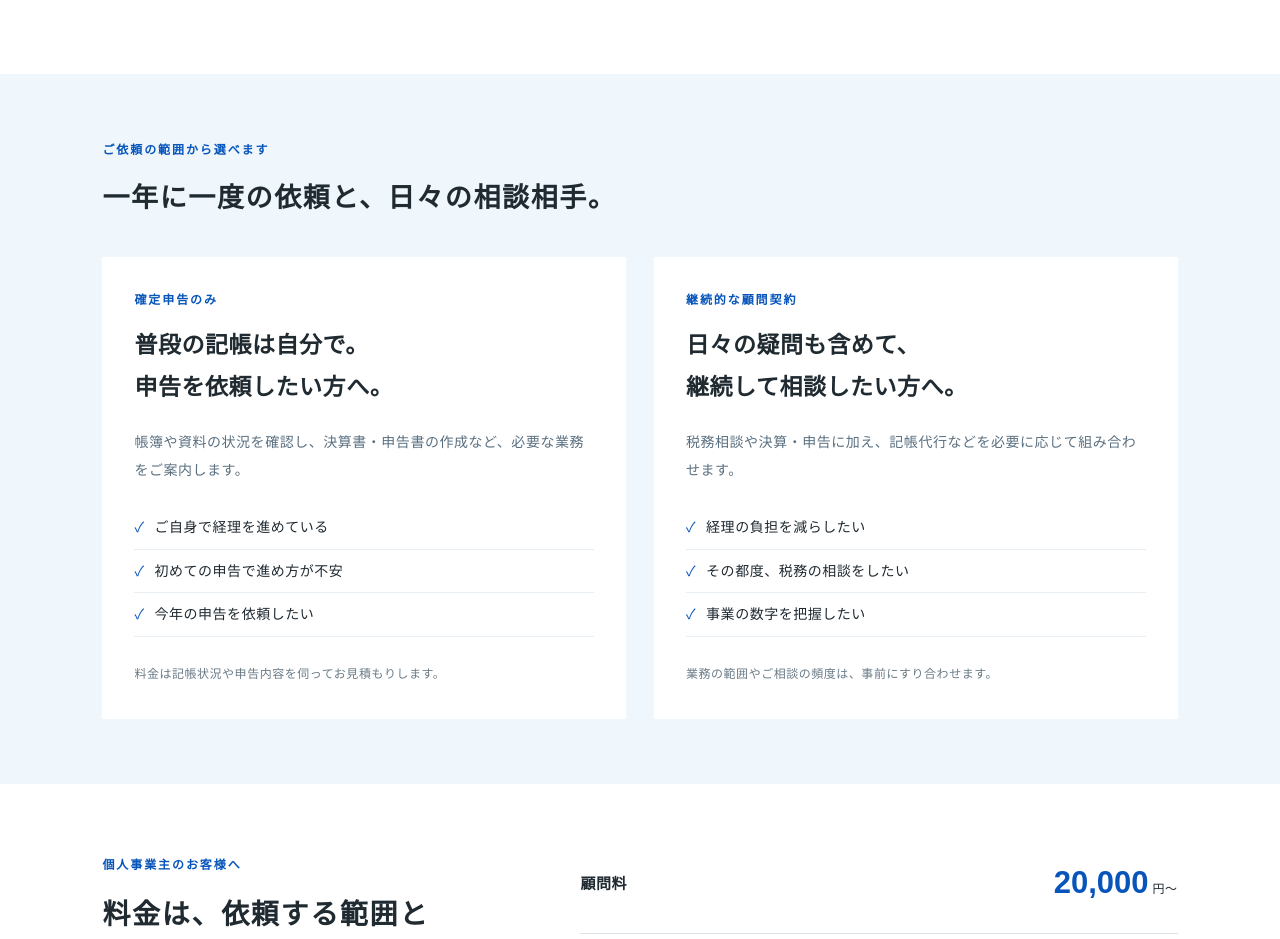
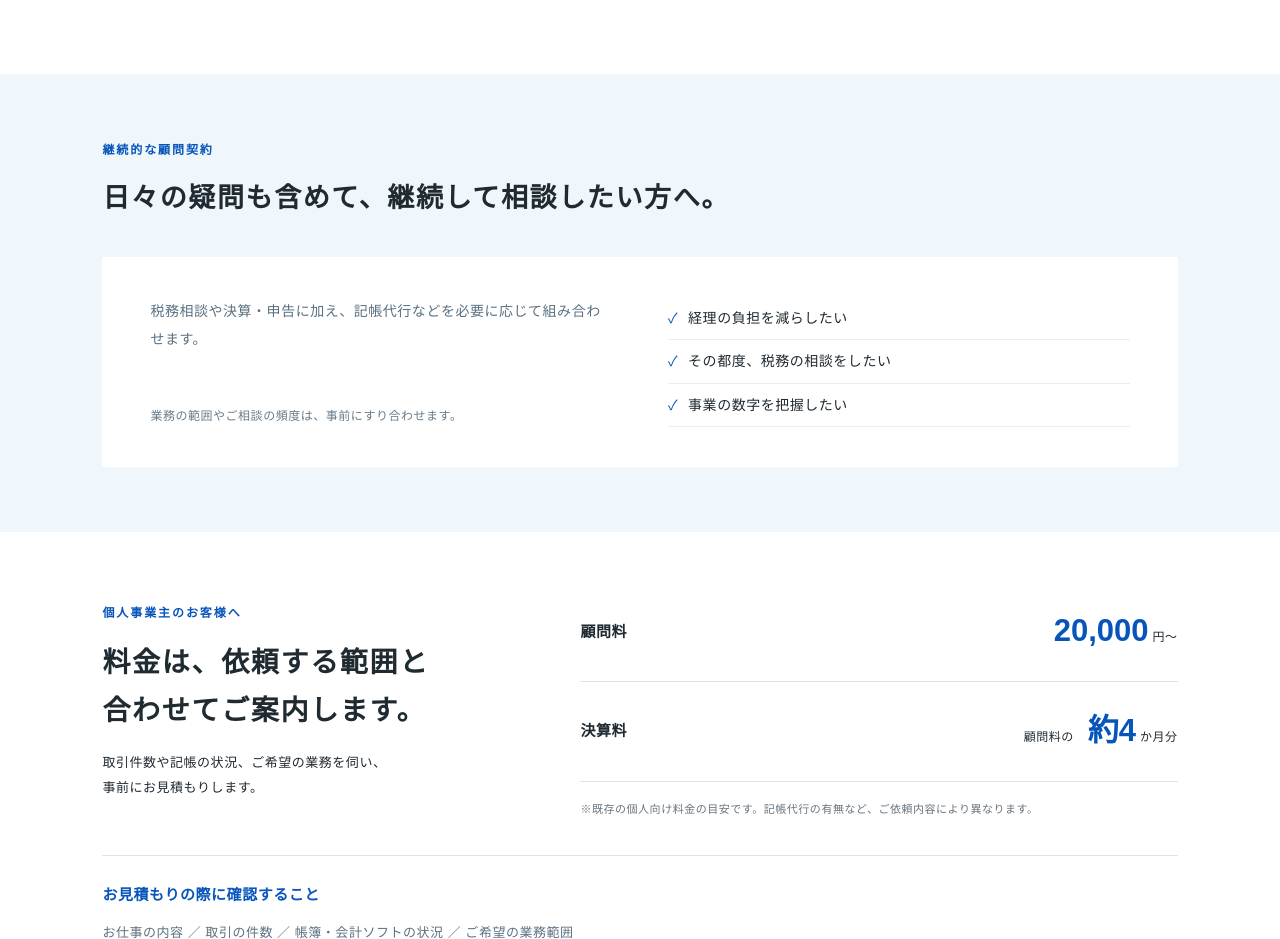
Before and after one commit to kkawashita-lab/yokoshima-tax-HP, a plain HTML site: page freelance/index.html in a window 1280 px wide. Shown: the part 3060-3999 px from the top of the page. Drawn offline with Linux system fonts and the light colour scheme.

Commit message:
個人事業主ページの依頼範囲を継続的な顧問契約のみに絞る
「確定申告のみ」の選択肢を削除し、見出しを顧問契約の内容に差し替え。カード1枚でも間延びしないよう、PCではカード内を2列にする。

Co-Authored-By: Claude Opus 5.5 <noreply@anthropic.com>

```diff
--- a/freelance/freelance.css
+++ b/freelance/freelance.css
@@ -3,7 +3,7 @@
 .freelance-opening{text-align:center;padding:65px 0}.freelance-opening h2{font-size:28px;line-height:1.9}.freelance-opening .wrap>p:last-of-type{font-size:14px;line-height:2.2;color:#627480;margin-top:22px}
 .freelance-index{display:flex;justify-content:center;margin:32px auto 0;max-width:820px;border-top:1px solid #dbe7ef;border-bottom:1px solid #dbe7ef}.freelance-index a{flex:1;padding:16px;font-size:13px;color:var(--blue);font-weight:600}.freelance-index a+a{border-left:1px solid #dbe7ef}.freelance-index span{margin-left:15px}.freelance-index a:hover{background:#eff6fc}
 .freelance-timing{background:#f0f6fa;padding:65px 0}.freelance-signals{display:grid;grid-template-columns:repeat(3,1fr);gap:30px}.freelance-signals article{border-top:2px solid #89b6dc;padding:25px 0}.freelance-signals article>span{font:30px Georgia,serif;color:#8fb8d9}.freelance-signals h3{font-size:21px;line-height:1.8;margin:15px 0;color:var(--blue)}.freelance-signals p{font-size:14px;color:#596f7f;line-height:2}
-.freelance-choices{padding:65px 0;background:#eff6fc}.freelance-choice-grid{display:grid;grid-template-columns:1fr 1fr;gap:28px}.freelance-choice-grid article{padding:32px;background:white}.freelance-choice-grid h3{font-size:23px;line-height:1.8;margin:10px 0 20px}.freelance-choice-grid article>p:not(.eyebrow){font-size:14px;color:#5a7080;line-height:2}.freelance-choice-grid ul{padding:0;list-style:none;margin:22px 0;font-size:14px}.freelance-choice-grid li{padding:8px 0;border-bottom:1px solid #e7eef4}.freelance-choice-grid li:before{content:'✓';color:var(--blue);margin-right:10px}.freelance-choice-grid small{font-size:12px;color:#6a7b87}
+.freelance-choices{padding:65px 0;background:#eff6fc}.freelance-choice-grid{display:grid;grid-template-columns:1fr;gap:28px}.freelance-choice-grid article{padding:32px;background:white}.freelance-choice-grid h3{font-size:23px;line-height:1.8;margin:10px 0 20px}.freelance-choice-grid article>p:not(.eyebrow){font-size:14px;color:#5a7080;line-height:2}.freelance-choice-grid ul{padding:0;list-style:none;margin:22px 0;font-size:14px}.freelance-choice-grid li{padding:8px 0;border-bottom:1px solid #e7eef4}.freelance-choice-grid li:before{content:'✓';color:var(--blue);margin-right:10px}.freelance-choice-grid small{font-size:12px;color:#6a7b87}
 .freelance-quote-note{border-top:1px solid #dae5ed;margin-top:35px;padding-top:25px}.freelance-quote-note h3{font-size:15px;color:var(--blue)}.freelance-quote-note p{font-size:13px;color:#5d7180;margin-top:12px}
 .freelance-local{background:#edf5fb;padding:65px 0}.freelance-local-grid{display:grid;grid-template-columns:1.2fr .8fr;gap:75px}.freelance-local-grid>div>p:not(.eyebrow){font-size:14px;color:#586f7e;line-height:2.1;margin-top:20px}.freelance-local-data{align-self:center;border-left:1px solid #c7dce9;padding:10px 0 10px 40px}.freelance-local-data>span,.freelance-local-data>strong,.freelance-local-data>small{display:block}.freelance-local-data>span{font-size:12px;color:#617687}.freelance-local-data>strong{font-size:20px;color:var(--blue);margin-top:8px}.freelance-local-data>a{display:block;font-size:25px;color:var(--blue);font-weight:700;margin-top:18px;letter-spacing:0}.freelance-local-data>small{font-size:11px;color:#617687}
 .freelance-prepare{padding:65px 0}.freelance-documents{list-style:none;padding:0;margin:0;display:grid;grid-template-columns:1fr 1fr;gap:12px 35px}.freelance-documents li{border-bottom:1px solid #dce6ef;padding:14px 0;font-size:14px}.freelance-documents li:before{content:'✓';color:var(--blue);margin-right:12px}
@@ -35,3 +35,4 @@
 @media(max-width:650px){
  .freelance-page .corporate-hero{min-height:0}
 }
+@media(min-width:951px){.freelance-choice-grid article{display:grid;grid-template-columns:1fr 1fr;column-gap:56px;padding:40px 48px}.freelance-choice-grid article>p{grid-column:1;grid-row:1}.freelance-choice-grid article>small{grid-column:1;grid-row:2;align-self:end}.freelance-choice-grid ul{grid-column:2;grid-row:1/3;margin:0}}
--- a/freelance/index.html
+++ b/freelance/index.html
@@ -3,7 +3,7 @@
 <section class="freelance-opening section"><div data-scroll-reveal class="wrap"><p class="eyebrow">税理士をつけるべきか分からなくても、大丈夫です。</p><h2>今の働き方に合う頼み方を。</h2><p>個人事業主とは、継続的に事業を営み、事業所得を得ている個人のことです。<br>ご自身で経理を続けたい方も、記帳から任せたい方も。<br class="desktop">よこしま税理士事務所は、お仕事の状況とご希望を伺い、<br class="desktop">必要な範囲のサポートを一緒に考えます。</p><div class="freelance-index"><a href="#freelance-timing">相談するタイミング <span>↓</span></a><a href="#freelance-services">依頼できること <span>↓</span></a><a href="#freelance-fees">料金の目安 <span>↓</span></a></div></div></section>
 <section class="freelance-timing section" id="freelance-timing"><div data-scroll-reveal class="wrap"><div class="corporate-section-title"><p class="eyebrow">こんな変化が、相談のきっかけです</p><h2>税理士に頼むか迷ったら、<br class="mobile-only">今の負担を振り返ってみる。</h2></div><div class="freelance-signals"><article><img class="signal-illustration" src="../assets/freelance-signal-1.webp" alt="経理に時間を取られ、頬に手を添えて悩む個人事業主" width="600" height="400" loading="lazy"><h3>経理業務が時間を<br>圧迫している</h3><p>領収書の整理や入力が後回しに。確定申告の時期だけ慌ただしくなるなら、記帳の進め方から見直せます。</p></article><article><img class="signal-illustration" src="../assets/freelance-signal-2.webp" alt="税務の判断に迷い、腕を組んで考える個人事業主" width="600" height="400" loading="lazy"><h3>自分の判断に<br>不安が増えてきた。</h3><p>経費の処理、消費税、インボイスなど、調べても判断に迷うことを、ご自身の状況に合わせて相談できます。</p></article><article><img class="signal-illustration" src="../assets/freelance-signal-3.webp" alt="仕事の変化や今後の計画について考える個人事業主" width="600" height="400" loading="lazy"><h3>お仕事の形が<br>変わり始めている。</h3><p>独立する、取引が増える、融資や法人化を考える。節目の準備を、税務と会計の面から支えます。</p></article></div></div><div data-scroll-reveal class="concern-answer"><div class="wrap"><p>税理士は本当に必要？<br class="mobile-only">依頼すると何が変わる？</p><h3>よこしま税理士事務所が<br class="mobile-only">一緒に考えます。</h3><p>今のお仕事や経理の状況を伺い、<br class="mobile-only">必要なサポートを整理します。</p></div></div></section>
 <section class="section corporate-support" id="freelance-services"><div data-scroll-reveal class="wrap"><div class="corporate-section-title"><p class="eyebrow">ひとりで抱えている実務を、分け合う</p><h2>ご相談いただけること</h2></div><div class="corporate-service-list"><article id="freelance-service-1"><div class="corporate-service-title"><span>01</span><h3>確定申告</h3><p>一年の数字を、申告につなげる。</p></div><div><p>所得税・消費税などの申告書作成や、事業の決算書作成に対応します。</p><ul><li>所得税・消費税などの申告書作成</li><li>個人事業の決算書の作成</li><li>申告に必要な資料・進め方のご案内</li></ul></div></article><article id="freelance-service-2"><div class="corporate-service-title"><span>02</span><h3>記帳・会計ソフト</h3><p>毎月の経理を、続けやすく。</p></div><div><p>記帳代行から、会計ソフトの導入・使い方の相談まで。ご自身で進めたい部分と任せたい部分を整理し、お仕事に合う経理の形を考えます。</p><ul><li>記帳代行・月次試算表の作成</li><li>会計ソフトの導入支援</li><li>帳簿のつけ方・数字の見方の相談</li></ul></div></article><article id="freelance-service-3"><div class="corporate-service-title"><span>03</span><h3>日々の税務相談</h3><p>迷ったときに、相談できる安心を。</p></div><div><p>「この支出はどう扱う？」「税務署から連絡が来た」といった疑問を、ご事情に合わせて整理します。インボイスや消費税についても、まずは現在の状況をお聞かせください。</p><ul><li>経費や日々の処理に関する相談</li><li>消費税・インボイスに関する相談</li><li>税務調査への対応・立会い</li></ul></div></article><article id="freelance-service-4"><div class="corporate-service-title"><span>04</span><h3>開業・これからの事業</h3><p>はじめるときも、次へ進むときも。</p></div><div><p>開業時の税務書類の作成・提出、経理の準備、融資申請に向けた書類作成を支援します。将来の法人化を考え始めた段階でも、ご相談いただけます。</p><ul><li>開業に伴う税務上の届出</li><li>創業融資の書類作成支援</li><li>法人設立に関する相談・専門家の紹介</li></ul></div></article></div></div></section>
-<section class="freelance-choices section"><div data-scroll-reveal class="wrap"><div class="corporate-section-title"><p class="eyebrow">ご依頼の範囲から選べます</p><h2>一年に一度の依頼と、<br class="mobile-only">日々の相談相手。</h2></div><div class="freelance-choice-grid"><article><p class="eyebrow">確定申告のみ</p><h3>普段の記帳は自分で。<br>申告を依頼したい方へ。</h3><p>帳簿や資料の状況を確認し、決算書・申告書の作成など、必要な業務をご案内します。</p><ul><li>ご自身で経理を進めている</li><li>初めての申告で進め方が不安</li><li>今年の申告を依頼したい</li></ul><small>料金は記帳状況や申告内容を伺ってお見積もりします。</small></article><article><p class="eyebrow">継続的な顧問契約</p><h3>日々の疑問も含めて、<br>継続して相談したい方へ。</h3><p>税務相談や決算・申告に加え、記帳代行などを必要に応じて組み合わせます。</p><ul><li>経理の負担を減らしたい</li><li>その都度、税務の相談をしたい</li><li>事業の数字を把握したい</li></ul><small>業務の範囲やご相談の頻度は、事前にすり合わせます。</small></article></div></div></section>
+<section class="freelance-choices section"><div data-scroll-reveal class="wrap"><div class="corporate-section-title"><p class="eyebrow">継続的な顧問契約</p><h2>日々の疑問も含めて、<br class="mobile-only">継続して相談したい方へ。</h2></div><div class="freelance-choice-grid"><article><p>税務相談や決算・申告に加え、記帳代行などを必要に応じて組み合わせます。</p><ul><li>経理の負担を減らしたい</li><li>その都度、税務の相談をしたい</li><li>事業の数字を把握したい</li></ul><small>業務の範囲やご相談の頻度は、事前にすり合わせます。</small></article></div></div></section>
 <section class="section corporate-fees" id="freelance-fees"><div data-scroll-reveal class="wrap"><div class="fees"><div><p class="eyebrow">個人事業主のお客様へ</p><h2>料金は、依頼する範囲と<br>合わせてご案内します。</h2><p>取引件数や記帳の状況、ご希望の業務を伺い、<br>事前にお見積もりします。</p></div><div class="fee-table"><div class="fee-row"><h3>顧問料</h3><p><strong>20,000</strong>円〜</p></div><div class="fee-row"><h3>決算料</h3><p>顧問料の<strong>約4</strong>か月分</p></div><p class="fee-note">※既存の個人向け料金の目安です。記帳代行の有無など、ご依頼内容により異なります。</p></div></div><div class="freelance-quote-note"><h3>お見積もりの際に確認すること</h3><p>お仕事の内容 ／ 取引の件数 ／ 帳簿・会計ソフトの状況 ／ ご希望の業務範囲</p></div></div></section>
 <section class="freelance-local section"><div data-scroll-reveal class="wrap freelance-local-grid"><div><h2>近くで相談できる、<br>仕事のパートナーとして。</h2><p>つくば市・土浦市を中心に、小さな会社や個人事業主の皆さまをサポートしています。ご来所・訪問については、ご都合を伺いながらご相談します。</p><a class="outline" href="../about/#office-info">事務所案内・Google マップ <span>›</span></a></div><div class="freelance-local-data"><span>よこしま税理士事務所</span><strong>代表税理士　横島 正典</strong><p>〒305-0041<br>茨城県つくば市上広岡527-146</p><a href="tel:0298756970">029-875-6970</a><small>受付時間　平日 9:00〜18:00</small></div></div></section>
 <section class="freelance-prepare section"><div data-scroll-reveal class="wrap"><div class="corporate-section-title"><p class="eyebrow">相談前に、そろっていなくても大丈夫</p><h2>お手元の資料から、<br class="mobile-only">現在の状況を確認します。</h2><p>以下は面談時にあるとお話を進めやすい資料の一例です。必要なものは、ご相談内容に合わせてご案内します。</p></div><ul class="freelance-documents"><li>これまでの確定申告書・決算書</li><li>帳簿や会計ソフトのデータ</li><li>売上・経費が分かる資料</li><li>税務署からの通知・届出の控え</li></ul></div></section>
```
